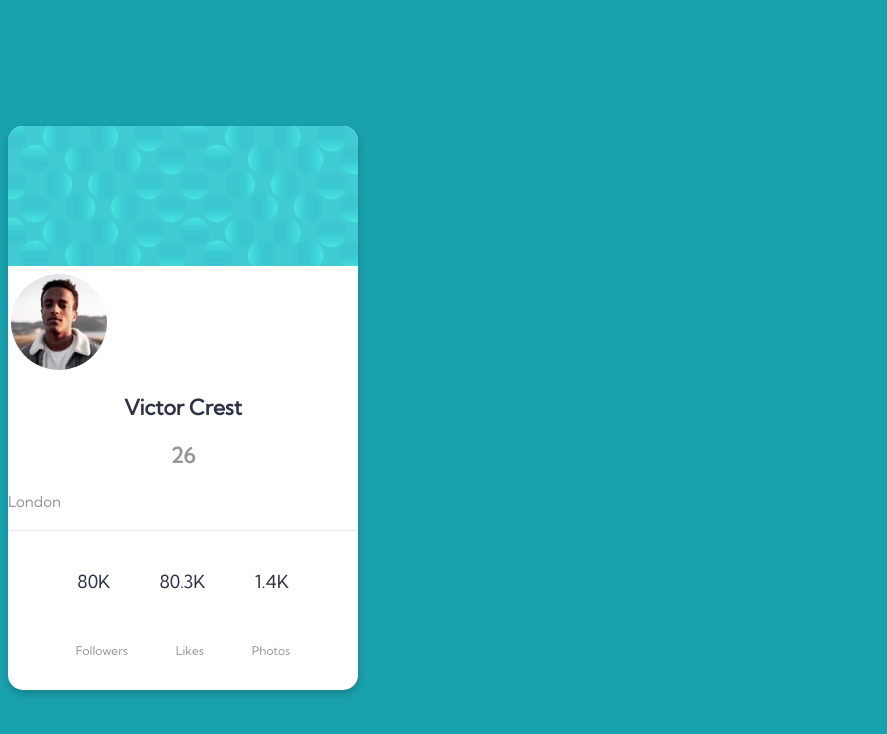
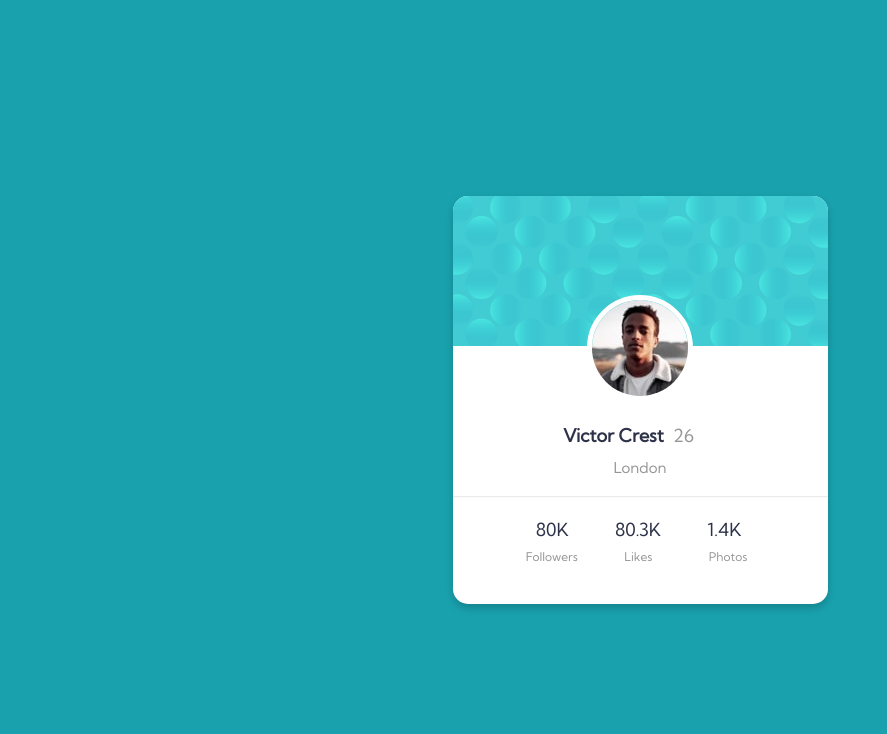
Before and after one commit to ClaudeManuela/Profile-card-component, a plain HTML site: page index.html in a window 1280 px wide. Shown: the whole page, without its empty margins (0-887 px from the left). Drawn offline with Linux system fonts and the light colour scheme.

Commit message:
Switched the elements and repositioned pictures and attributes using margins

```diff
--- a/index.html
+++ b/index.html
@@ -15,26 +15,42 @@
             <img class ="bg-pattern-card"src="images/bg-pattern-card.svg" alt="">
             <img class = "profile-pic"src="images/image-victor.jpg" alt="Profile Picture">
 
-            <h3 class="name">
-            Victor Crest
-            <p class="age">
-                26
-            </p>
-            </h3>
+         <ul>
+                <li class="name">
+               Victor Crest
+                </li>
+                <li class="age">
+                     26
+                </li>
+        </ul>
                 <p class="city">
                    <small> London </small>
                 </p>
                  <hr />
-                <Section class="Stats">
-                    <p class="followers-number">  80K  </p>
-                    <p class="likes-number"> 80.3K </p>
-                    <p class="photos-number">1.4K </p>
+                <Section>
+                    <ul class="Stats">
+                        <li>
+                            80K
+                        </li>
+                        <li>
+                            80.3K
+                        </li>
+                        <li>
+                            1.4K
+                        </li>
+                    </ul>
+                    <ul class="info">
+                        <li class="followers">
+                            Followers
+                        </li>
+                        <li class="likes">
+                            Likes
+                        </li>
+                        <li class="photos">
+                            Photos
+                        </li>
+                    </ul>
                 </Section>
-                <Footer class="info">
-                    <p class="followers"> Followers </p>
-                    <p class="likes"> Likes </p>
-                    <p> Photos </p>
-                </Footer>
 
         </div>
     </main>
--- a/src/style.css
+++ b/src/style.css
@@ -2,15 +2,23 @@ body {
 background-color:hsl(185, 75%, 39%);
 font-family: 'Kumbh Sans';
 font-size: 18px;
-width: 100%;
-height: 100%;
-display: flex;
-
+margin: 0;
 }
 
 hr {
     color:hsl(0, 0%, 59%);
     opacity:0.2;
+}
+
+ul {
+    list-style: none;
+    text-align: center;
+    margin-right: 3.5em;
+}
+
+li{
+    display: inline;
+    text-align: center;
 }
 
 .card {
@@ -19,6 +27,7 @@ hr {
     height: auto;
     border-radius: 15px;
     background-color: white;
+    text-align: center;
 }
 
 .container {
@@ -43,45 +52,52 @@ hr {
 
 .profile-pic {
     border-radius: 50%;
-    border: 3px solid white;
-    display: grid;
-    justify-content: center;
-    align-items: center;
+    border: 5px solid white;
+    margin-top: -3.5rem;
 }
 
 .name  {
     color: hsl(229, 23%, 23%);
-    text-align: center;
+    font-weight: 700;
 }
 
 .age {
-    color:hsl(0, 0%, 59%)
+    color:hsl(0, 0%, 59%);
+    padding-left: 5px;
 }
 
 .city {
-    color: hsl(0, 0%, 59%)
+    color: hsl(0, 0%, 59%);
+    margin-top:-10px;
 }
 
 .Stats {
 display: flex;
-justify-content: space-evenly;
-margin: 20px;
-color: hsl(229, 23%, 23%)
+justify-content: space-around;
+margin-top: 20px;
+color: hsl(229, 23%, 23%);
+margin-left: 20px;
 }
 
 .info {
     display: flex;
-    justify-content: space-evenly;
-    margin: 20px;
+    justify-content: space-around;
     color: hsl(0, 0%, 59%);
     font-size: 12px;
+    margin-bottom: 40px;
+    margin-top: -10px;
+}
+
+.likes {
+    padding-right: 10px;
+}
+
+.photos {
+    margin-right:15px;
 }
 
 .followers {
-
-}
-.likes {
-
+    margin-left: 10px;
 }
 
 @media screen and (min-width: 1440px) {
```
